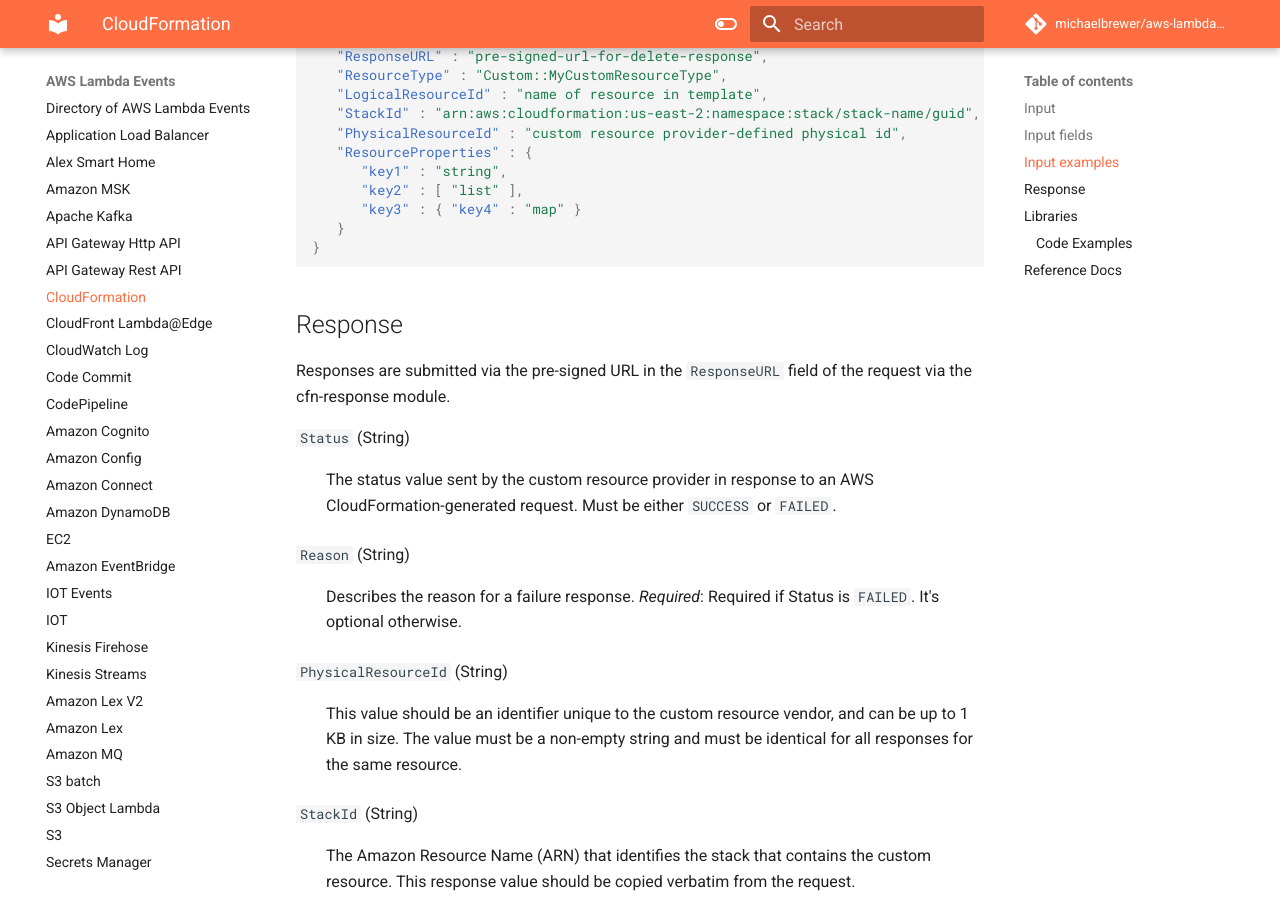
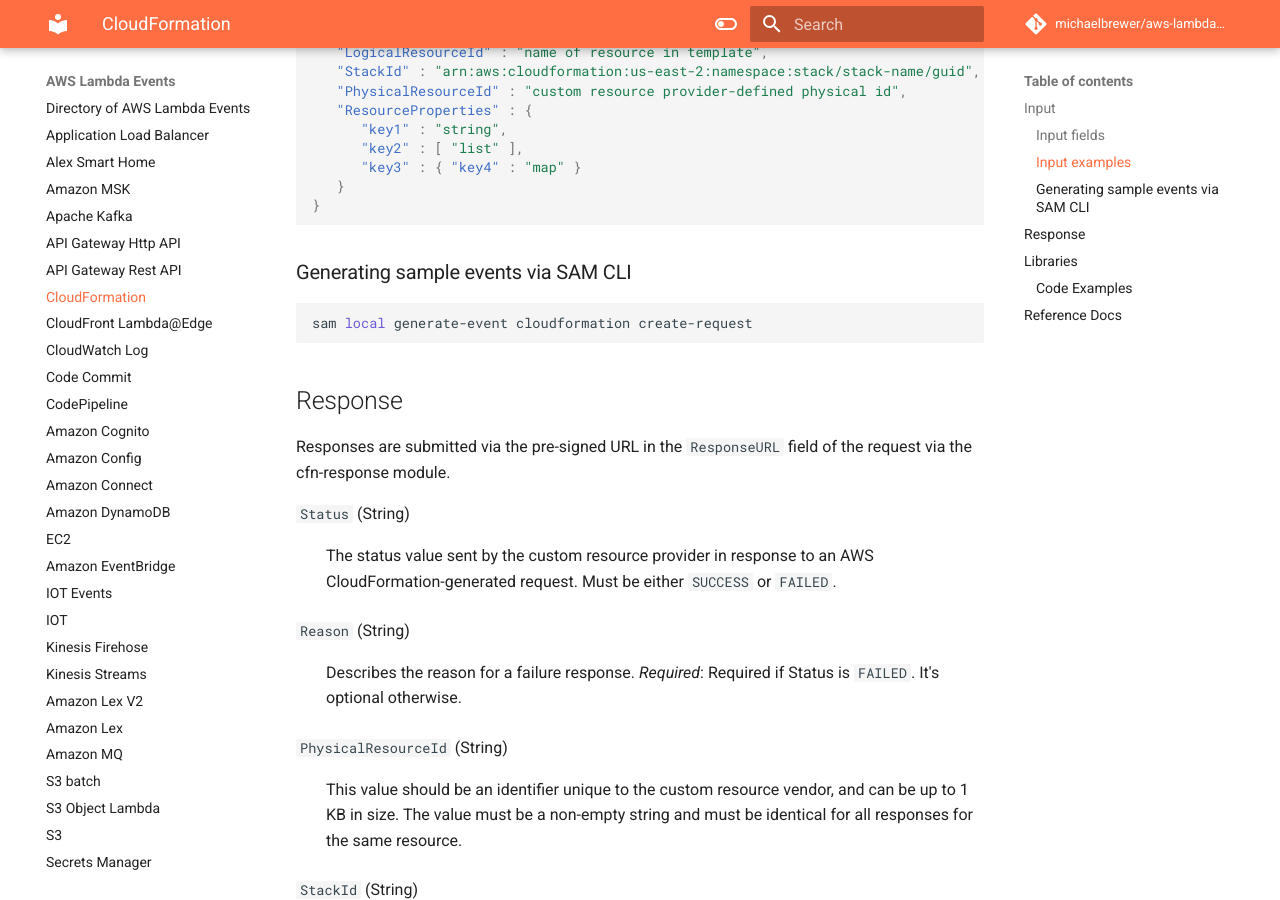
Before and after one commit to michaelbrewer/aws-lambda-events, an MkDocs documentation site: the page built from docs/cloudformation.md, in a window 1280 px wide and 900 px high, scrolled down 2597 px. Built offline with MkDocs 1.6.1 and Material for MkDocs 9.7.7, drawn with Linux system fonts in a browser that asks for light colours; comment, search, counter and statistics services are not loaded.

Commit message:
chore: fix titles and add sam generate

````diff
--- a/docs/cloudformation.md
+++ b/docs/cloudformation.md
@@ -4,7 +4,7 @@
 
 ## Input
 
-## Input fields
+### Input fields
 
 - [Create input docs](https://docs.aws.amazon.com/AWSCloudFormation/latest/UserGuide/crpg-ref-requesttypes-create.html)
 - [Delete input docs](https://docs.aws.amazon.com/AWSCloudFormation/latest/UserGuide/crpg-ref-requesttypes-delete.html)
@@ -43,7 +43,7 @@
 `OldResourceProperties` (Object)
 : Used only for `Update` requests. Contains the resource properties that were declared previous to the update request.
 
-## Input examples
+### Input examples
 
 ```json title="Create event"
 {
@@ -103,6 +103,12 @@
       "key3" : { "key4" : "map" }
    }
 }
+```
+
+### Generating sample events via SAM CLI
+
+```shell
+sam local generate-event cloudformation create-request
 ```
 
 ## Response
````
